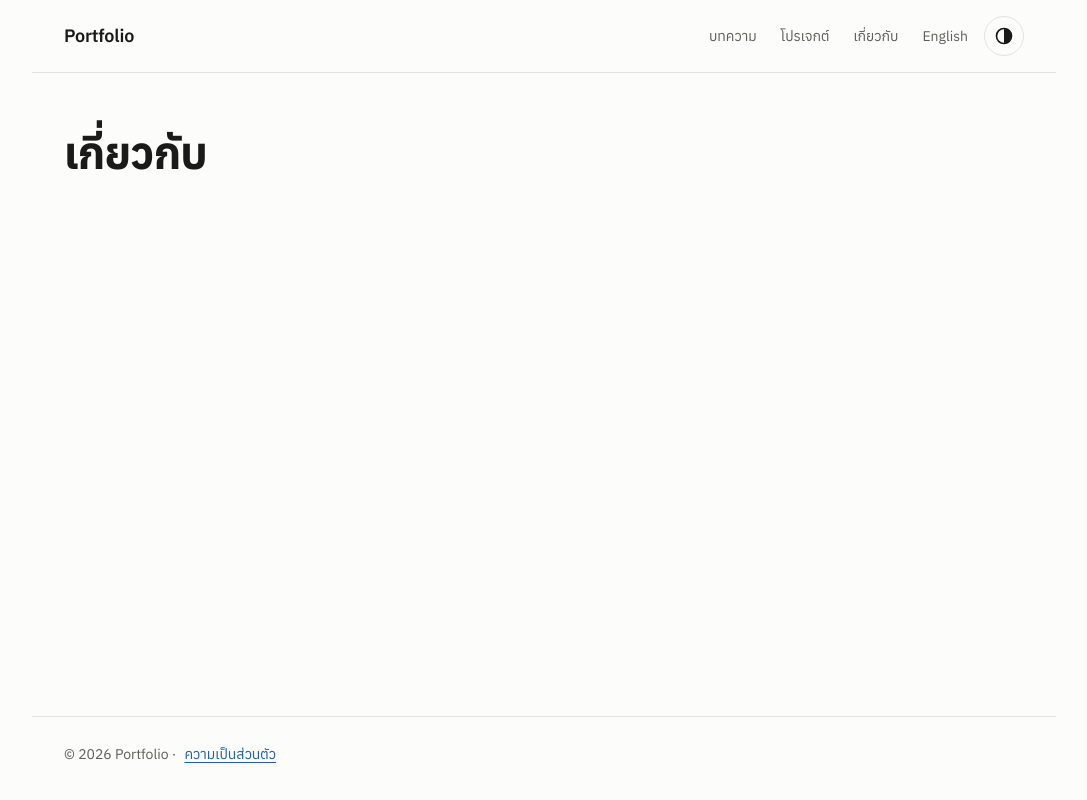
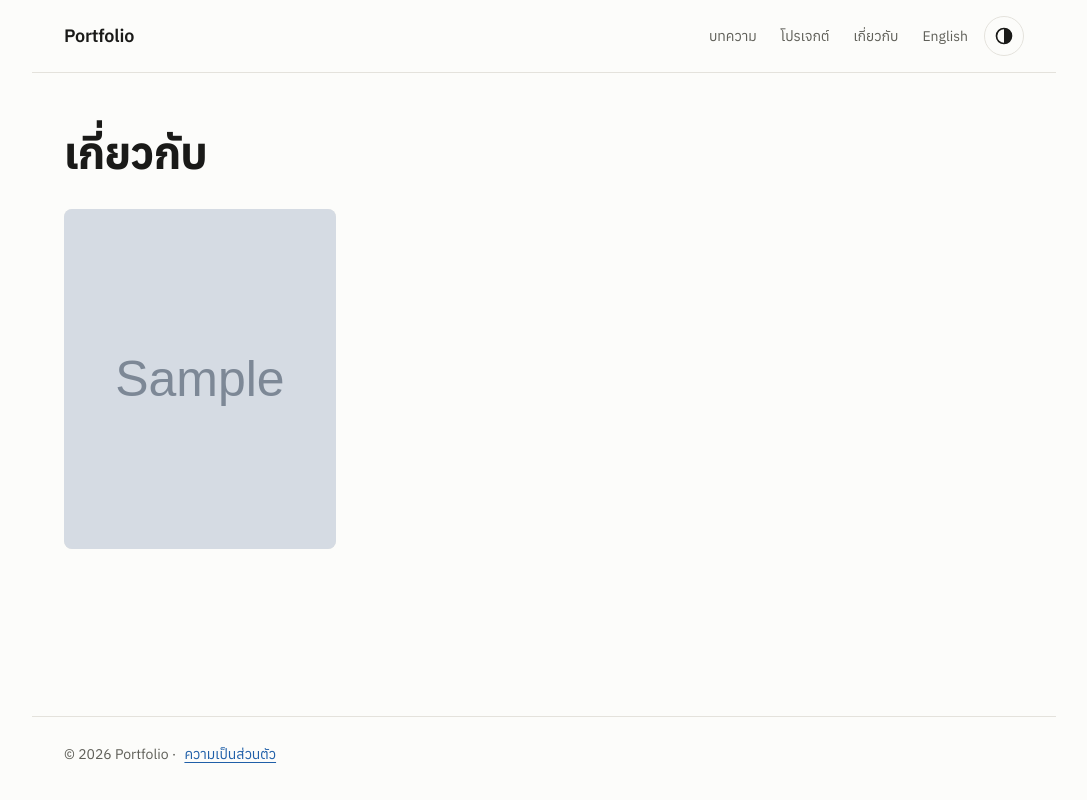
Before and after one commit to Su-Korawit/portfolio, a Node server app: template views/about.ejs in a window 1280 px wide. Shown: the whole page, without its empty margins (96-1183 px from the left). Run offline with Node 20, Linux system fonts and the light colour scheme; the template is opened without the code that fills it: most values are stand-ins (such as "Sample title", 1, 10 or a date in 2020); grey boxes marked "Sample" are stand-in pictures.

Commit message:
เพิ่มรูปเจ้าของเว็บในหน้า About พร้อมจัดเลย์เอาต์ใหม่
หน้า About เคยมีแค่ข้อความกับลิงก์ social ตอนนี้ใส่รูปของเจ้าของเว็บได้แล้ว
โดยอัปโหลดจากหน้า settings เหมือนภาพหน้าปกของโพสต์

- settings เพิ่ม about_image (lang '*') กับ about_image_alt (th, en)
  ช่องอัปโหลดใช้ data-upload-target เดิมของ admin.js ซึ่งหน้า settings
  ต้องโหลด script นี้เพิ่ม
- ค่า about_image รับเฉพาะ path ที่ขึ้นต้นด้วย / หรือ URL http(s) เต็ม
  (รูปแบบที่ /admin/upload คืนมาทั้งตอนเก็บไฟล์ในเครื่องและตอนใช้ R2)
  ค่าอื่นถือว่าว่าง และหน้า /about กรองซ้ำอีกชั้นแบบเดียวกับ repo_url/demo_url
- alt ของรูป fallback ข้ามภาษาแยกจาก body และใส่ lang ไว้ที่ img เมื่อ fallback
  เพราะ alt ใส่ markup ไม่ได้
- layout: จอแคบเรียงรูปบนข้อความล่าง ตั้งแต่ 40rem ขึ้นไปวางรูปซ้ายข้อความขวา
  รูปถูก crop เป็น 4/5 ด้วย aspect-ratio + object-fit หน้าจึงไม่ขยับตอนรูปโหลด
  หน้าที่ไม่มีรูปยังเป็นคอลัมน์เดียวกว้างเท่าเดิม

Co-Authored-By: Claude Opus 5 <noreply@anthropic.com>
Claude-Session: https://claude.ai/code/session_01Gm2tPf9HxBEF1XNDRzKuLM

```diff
--- a/public/css/site.css
+++ b/public/css/site.css
@@ -425,10 +425,38 @@ a.tag:hover { background: var(--border); color: var(--text); }
 .project-summary { margin: var(--sp-3) 0 0; color: var(--text-muted); font-size: var(--fs-h3); }
 .project-links { display: flex; flex-wrap: wrap; gap: var(--sp-2) var(--sp-6); margin: var(--sp-4) 0 0; font-weight: 600; }
 
-/* About page. .social-list is shared with the footer, which reads the same settings keys. */
+/* About page. .social-list is shared with the footer, which reads the same settings keys.
+   The portrait and the text sit in one column on a phone and side by side from 40rem up, but only when
+   there is a portrait: without one, .about-intro stays a plain block capped to the reading measure so a
+   photoless page reads exactly as it did before. */
 .about > * { max-width: var(--measure); }
 .about h1 { margin: 0 0 var(--sp-6); font-size: var(--fs-title); font-weight: 700; letter-spacing: -0.02em; }
 .about .prose { margin-bottom: var(--sp-8); }
+.about-figure { margin: 0 0 var(--sp-8); }
+/* aspect-ratio plus object-fit crops any photo to the same portrait shape, so the text beside it does not
+   move while the image loads and a landscape upload does not tower over the page. */
+.about-portrait {
+  display: block;
+  width: 100%;
+  max-width: 18rem;
+  aspect-ratio: 4 / 5;
+  object-fit: cover;
+  background: var(--surface-soft);
+  border-radius: var(--r-md);
+}
+
+@media (min-width: 40rem) {
+  .about-intro.has-portrait {
+    display: grid;
+    /* the photo column is fixed so the text column keeps a comfortable measure at every width */
+    grid-template-columns: 17rem minmax(0, 1fr);
+    gap: var(--sp-8);
+    align-items: start;
+    max-width: var(--measure-wide);
+  }
+  .about-intro.has-portrait .about-figure { margin: 0; }
+  .about-intro.has-portrait .about-portrait { max-width: none; }
+}
 .social-list { display: flex; flex-wrap: wrap; gap: var(--sp-2) var(--sp-6); margin: var(--sp-6) 0 0; padding: 0; list-style: none; }
 .social-list a { color: var(--text-muted); text-decoration: none; }
 .social-list a:hover { color: var(--text); text-decoration: underline; }
--- a/views/about.ejs
+++ b/views/about.ejs
@@ -1,5 +1,8 @@
 <%
 const foreign = aboutLang !== lang;
+// The portrait carries alt text of its own, which falls back to the other language separately from the body.
+// alt cannot hold markup, so the lang attribute goes on the <img> itself when the two differ.
+const foreignAlt = Boolean(aboutImageAlt) && altLang !== lang;
 const social = [
   ['github_url', 'GitHub'],
   ['linkedin_url', 'LinkedIn'],
@@ -11,6 +14,13 @@ const hasSocial = social.some(([key]) => settings[key]) || settings.email;
 <%- include('partials/header') %>
 <main id="main" class="about">
   <h1><%= t.navAbout %></h1>
+  <div class="about-intro<% if (aboutImage) { %> has-portrait<% } %>">
+<% if (aboutImage) { -%>
+    <figure class="about-figure">
+      <img class="about-portrait" src="<%= aboutImage %>" alt="<%= aboutImageAlt %>"<% if (foreignAlt) { %> lang="<%= altLang %>"<% } %> decoding="async">
+    </figure>
+<% } -%>
+    <div class="about-text">
 <% if (aboutBody) { -%>
       <div class="prose"<% if (foreign) { %> lang="<%= aboutLang %>"<% } %>>
         <%- md.render(aboutBody) %>
@@ -28,5 +38,7 @@ const hasSocial = social.some(([key]) => settings[key]) || settings.email;
 <% } -%>
       </ul>
 <% } -%>
+    </div>
+  </div>
 </main>
 <%- include('partials/footer') %>
```
Also changed, not shown: docs/superpowers/specs/2026-09-13-blog-portfolio-design.md (+4 -0 lines), src/routes/admin.js (+7 -2 lines), src/routes/public.js (+19 -3 lines), test/19-about-photo.test.js (added, +95 -0 lines), views/admin/settings.ejs (+18 -0 lines). Lines whose indentation alone changed are shown as unchanged.
